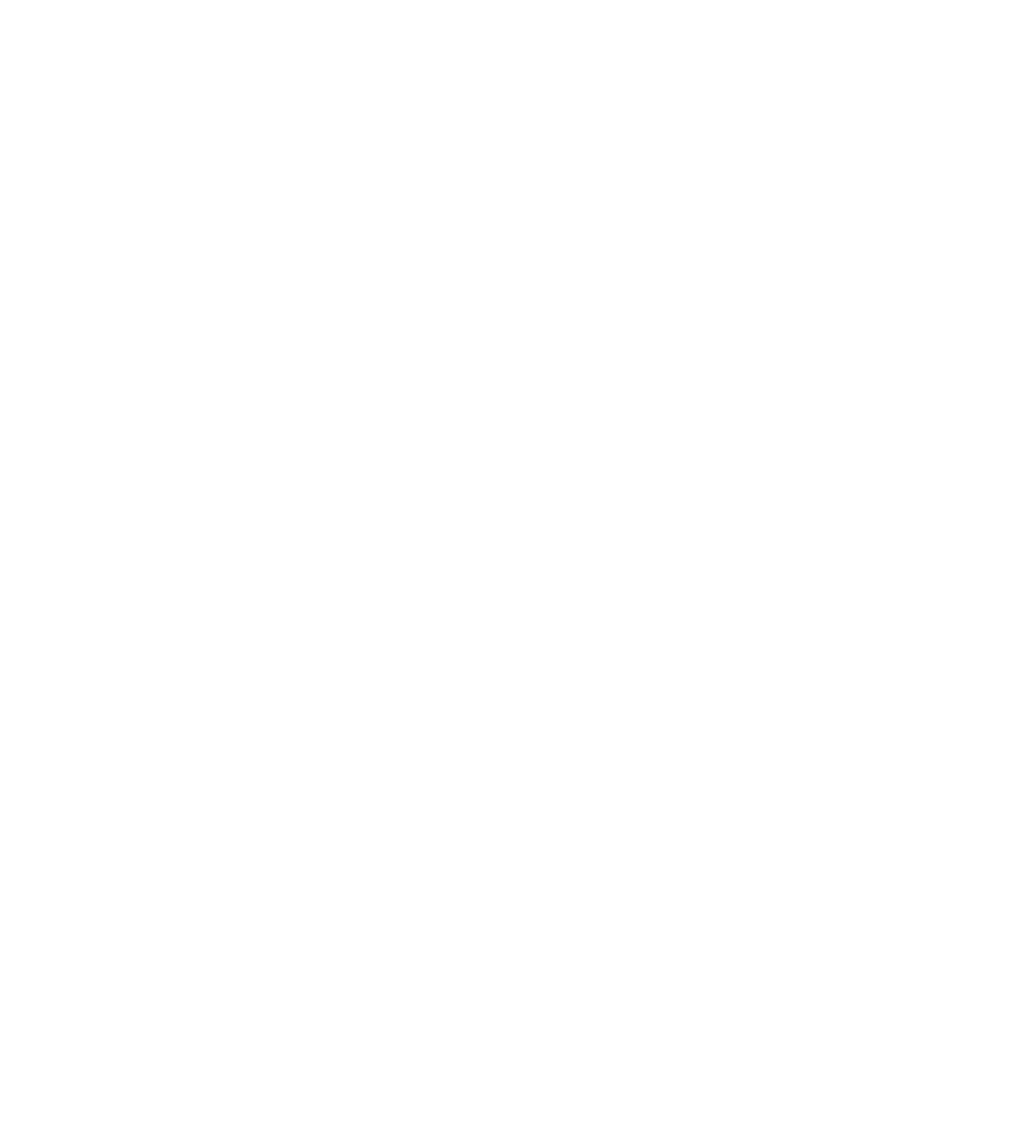
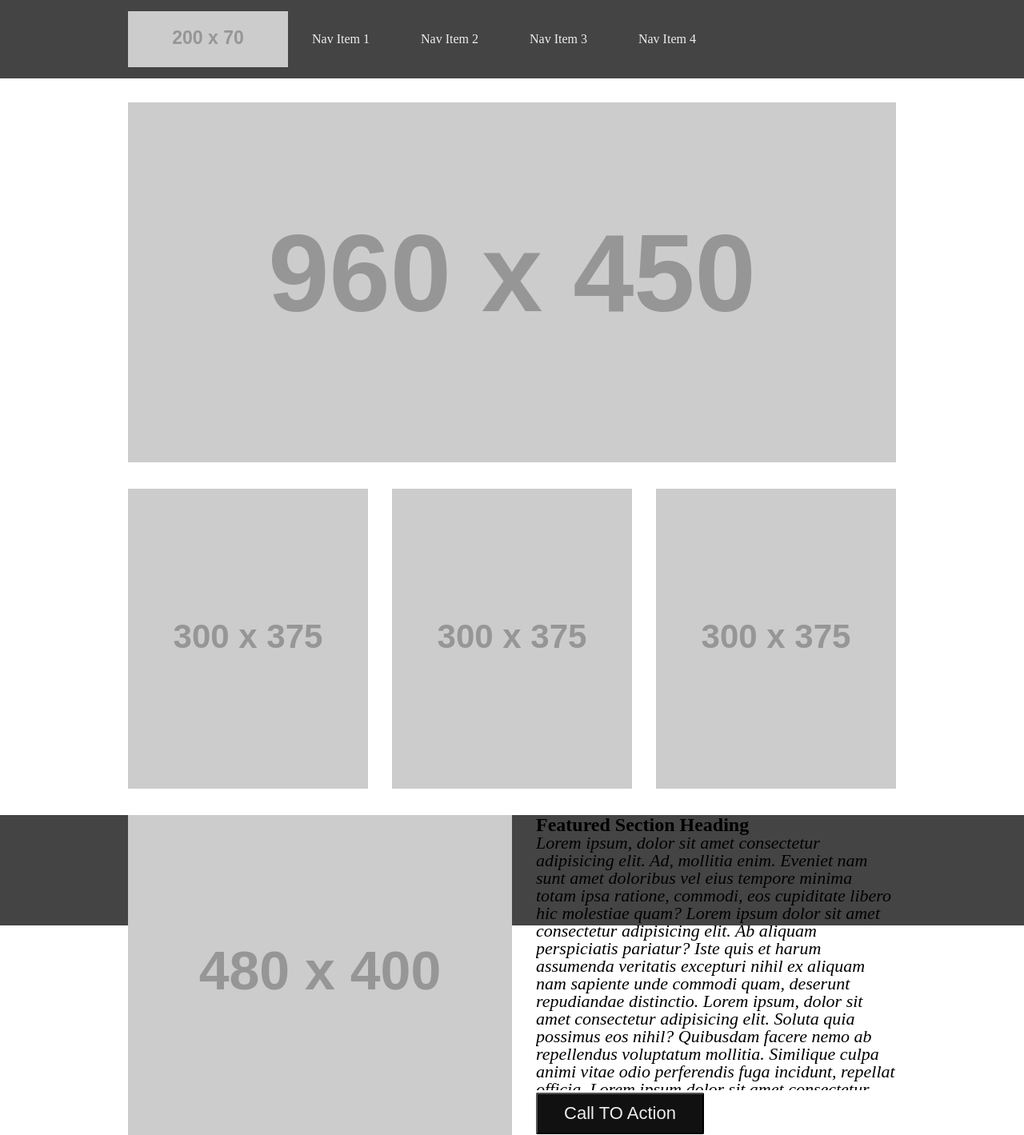
Before and after one commit to mdomeck/201d64-wireframe-exercise, a plain HTML site: page index.html in a window 1280 px wide. Shown: the whole page at 80% size. Before the commit the page ends 800 px from the top, so only its background shows below. Drawn offline with Linux system fonts and the light colour scheme; placeholder pictures from the web are drawn by us.

Commit message:
style-css

```diff
--- a/index.html
+++ b/index.html
@@ -4,8 +4,47 @@
   <meta charset="UTF-8">
   <meta name="viewport" content="width=device-width, initial-scale=1.0">
   <title>Document</title>
+  <link rel="stylesheet" href="reset.css">
+  <link rel="stylesheet" href="style.css">
+
 </head>
 <body>
+  <header>
+    <nav>
+      <img src="https://placehold.it/200x70/111">
+      <ul>
+        <li><a href="#">Nav Item 1</a></li>
+        <li><a href="#">Nav Item 2</a></li>
+        <li><a href="#">Nav Item 3</a></li>
+        <li><a href="#">Nav Item 4</a></li>
+      </ul>
+    </nav>
+  </header>
+  <main>
+    <img src="https://placehold.it/960x450/111">
 
+    <ul>
+      <li>
+        <img src="https://placehold.it/300x375/111">
+      </li>
+      <li>
+        <img src="https://placehold.it/300x375/111">
+      </li>
+      <li>
+        <img src="https://placehold.it/300x375/111">
+      </li>
+    </ul>
+
+<article>
+     <img src="https://placehold.it/480x400/111">
+  <section>
+    <h2>Featured Section Heading</h2>
+    <p>Lorem ipsum, dolor sit amet consectetur adipisicing elit. Ad, mollitia enim. Eveniet nam sunt amet doloribus vel eius tempore minima totam ipsa ratione, commodi, eos cupiditate libero hic molestiae quam? Lorem ipsum dolor sit amet consectetur adipisicing elit. Ab aliquam perspiciatis pariatur? Iste quis et harum assumenda veritatis excepturi nihil ex aliquam nam sapiente unde commodi quam, deserunt repudiandae distinctio. Lorem ipsum, dolor sit amet consectetur adipisicing elit. Soluta quia possimus eos nihil? Quibusdam facere nemo ab repellendus voluptatum mollitia. Similique culpa animi vitae odio perferendis fuga incidunt, repellat officia. Lorem ipsum dolor sit amet consectetur adipisicing elit. Magnam non doloremque voluptatibus sunt quae quas necessitatibus vel error tempore dicta? Iure veritatis eveniet voluptatibus. Non doloremque quibusdam illo recusandae numquam!</p>
+    <button>Call TO Action</button>
+  </section>
+
+  </article>
+</main>
+<footer></footer>
 </body>
 </html>
--- a/style.css
+++ b/style.css
@@ -0,0 +1,99 @@
+*{
+  box-sizing: border-box;
+}
+
+header{
+  background-color: #444;
+  height: 98px;
+}
+
+nav {
+  width: 960px;
+  margin: auto;
+}
+
+nav > img {
+  margin-top: 14px;
+  float: left;
+ }
+
+nav ul {
+  margin-left: 30px;
+  float: left;
+}
+
+nav li {
+  display: inline;
+  margin-right: 60px;
+  line-height: 98px;
+}
+
+nav li a {
+  text-decoration: none;
+  color: #eee;
+}
+
+main {
+  width: 960px;
+  margin: auto;
+}
+
+main > img:first-child {
+margin-top:  30px;
+}
+main > ul {
+  margin-top: 30px;
+  overflow: hidden;
+}
+
+main >ul li {
+  float: left;
+  margin-right: 30px;
+}
+
+main ul li:nth-child(3n) {
+  margin-right: 0;
+}
+
+article {
+  margin-top: 30px;
+}
+
+article > img {
+  float: left;
+  overflow: hidden;
+}
+
+article > section {
+  float: left;
+  width: 50%;
+  font-size: 22px;
+  padding-left: 30px;
+}
+
+h2 {
+  font-size: 24px;
+  font-weight: bold;
+}
+
+article > section p {
+  overflow: auto;
+  height: 320px;
+  font-style: italic;
+}
+
+button {
+  background-color: #111;
+  color: #eee;
+  width: 210px;
+  height: 52px;
+  border-radius: 2px;
+  margin-top: 3px;
+  font-size: 22px;
+}
+
+footer {
+  margin-top: 30px;
+  height: 138px;
+  background-color: #444;
+}
```
